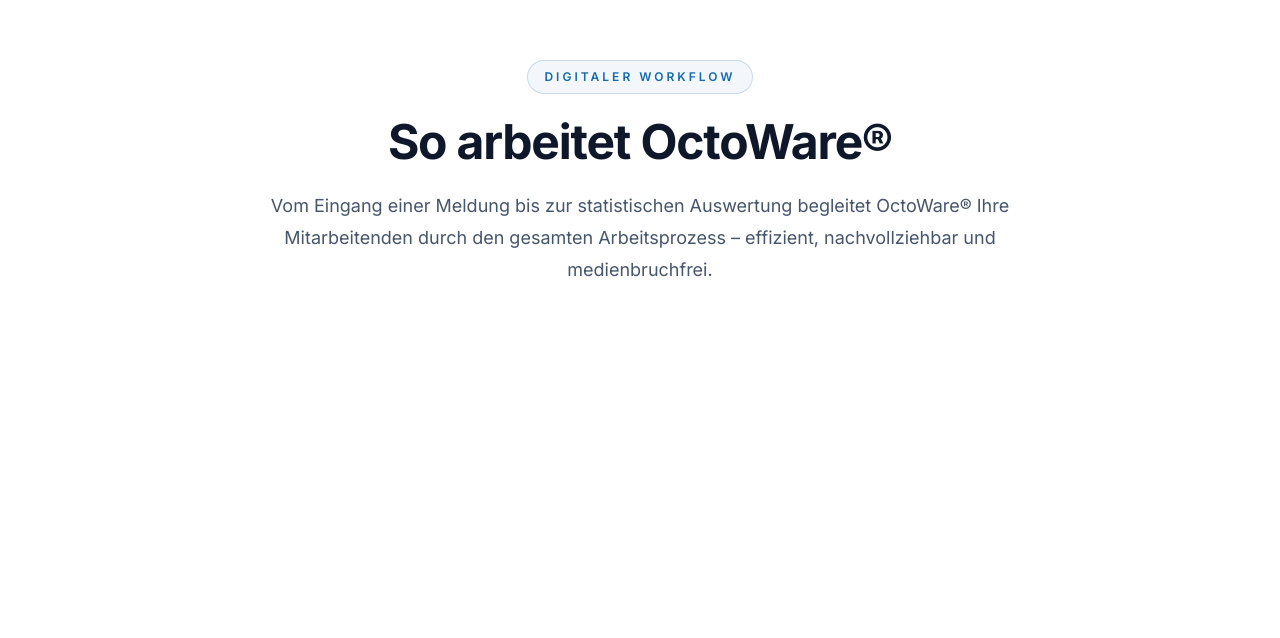
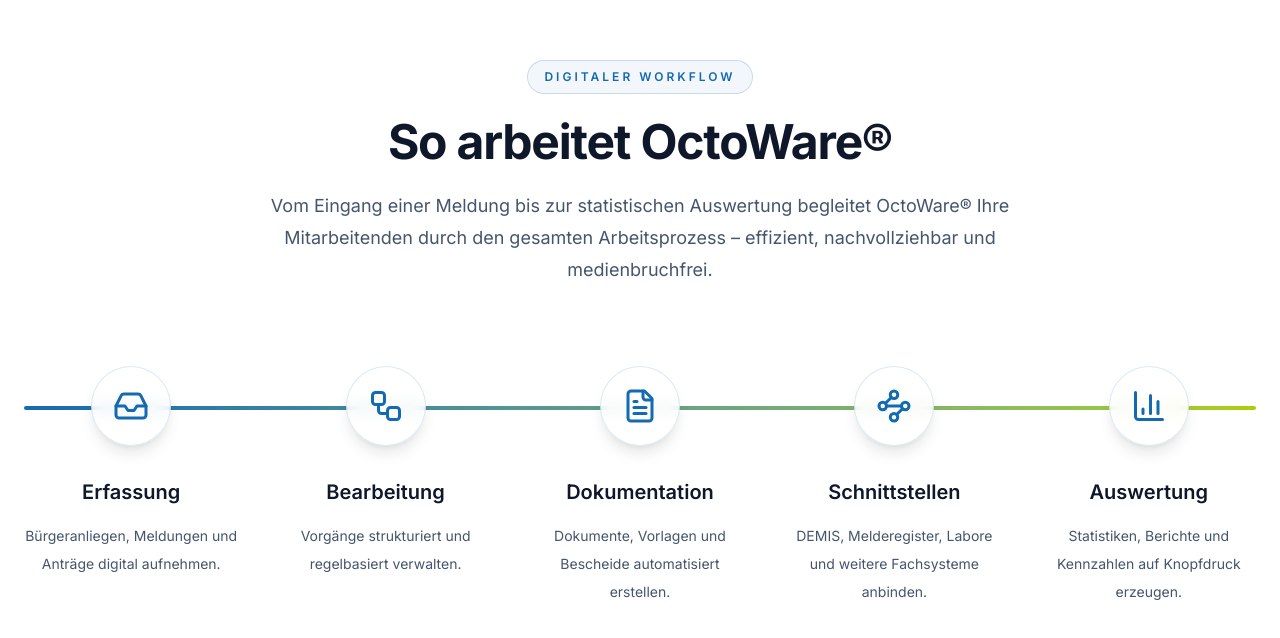
Before and after one commit to weblogger117-art/octoware-website, a Next.js app: page / in a window 1280 px wide. Shown: the part 3898-4536 px from the top of the page. Before the commit the page ends 4392 px from the top, so only its background shows below. Built offline with nearby package versions, Linux system fonts and the light colour scheme.

Commit message:
Update Workflow.tsx

```diff
--- a/components/sections/Workflow.tsx
+++ b/components/sections/Workflow.tsx
@@ -71,7 +71,67 @@ export default function Workflow() {
 
         </div>
 
-        {/* Inhalt kommt im nächsten Schritt */}
+        <div className="relative">
+
+  {/* Verbindungslinie */}
+  <div className="absolute left-0 right-0 top-10 hidden h-1 rounded-full bg-gradient-to-r from-[#146ab1] to-[#adce00] lg:block" />
+
+  <div className="grid gap-10 lg:grid-cols-5">
+
+    {steps.map((step) => {
+      const Icon = step.icon;
+
+      return (
+        <div
+          key={step.title}
+          className="group relative text-center"
+        >
+          <div
+            className="
+              relative
+              mx-auto
+              flex
+              h-20
+              w-20
+              items-center
+              justify-center
+              rounded-full
+              border
+              border-[#146ab1]/15
+              bg-white/80
+              shadow-lg
+              backdrop-blur
+              transition-all
+              duration-300
+              group-hover:-translate-y-2
+              group-hover:bg-[#146ab1]
+            "
+          >
+            <Icon
+              className="
+                h-9
+                w-9
+                text-[#146ab1]
+                transition-colors
+                duration-300
+                group-hover:text-white
+              "
+            />
+          </div>
+
+          <h3 className="mt-8 text-xl font-semibold text-slate-900">
+            {step.title}
+          </h3>
+
+          <p className="mt-4 text-sm leading-7 text-slate-600">
+            {step.text}
+          </p>
+        </div>
+      );
+    })}
+
+  </div>
+</div>
 
       </div>
     </section>
```
